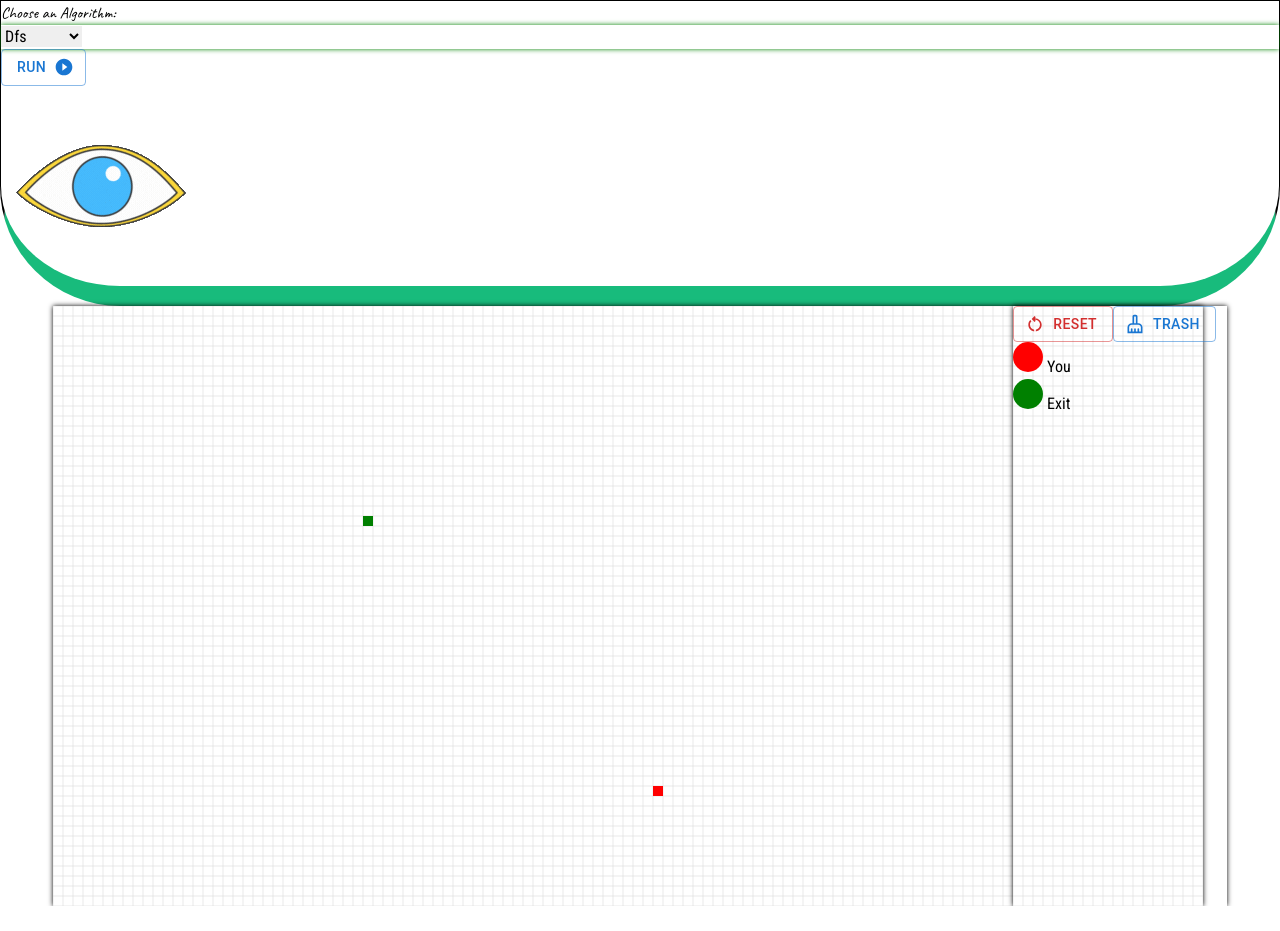
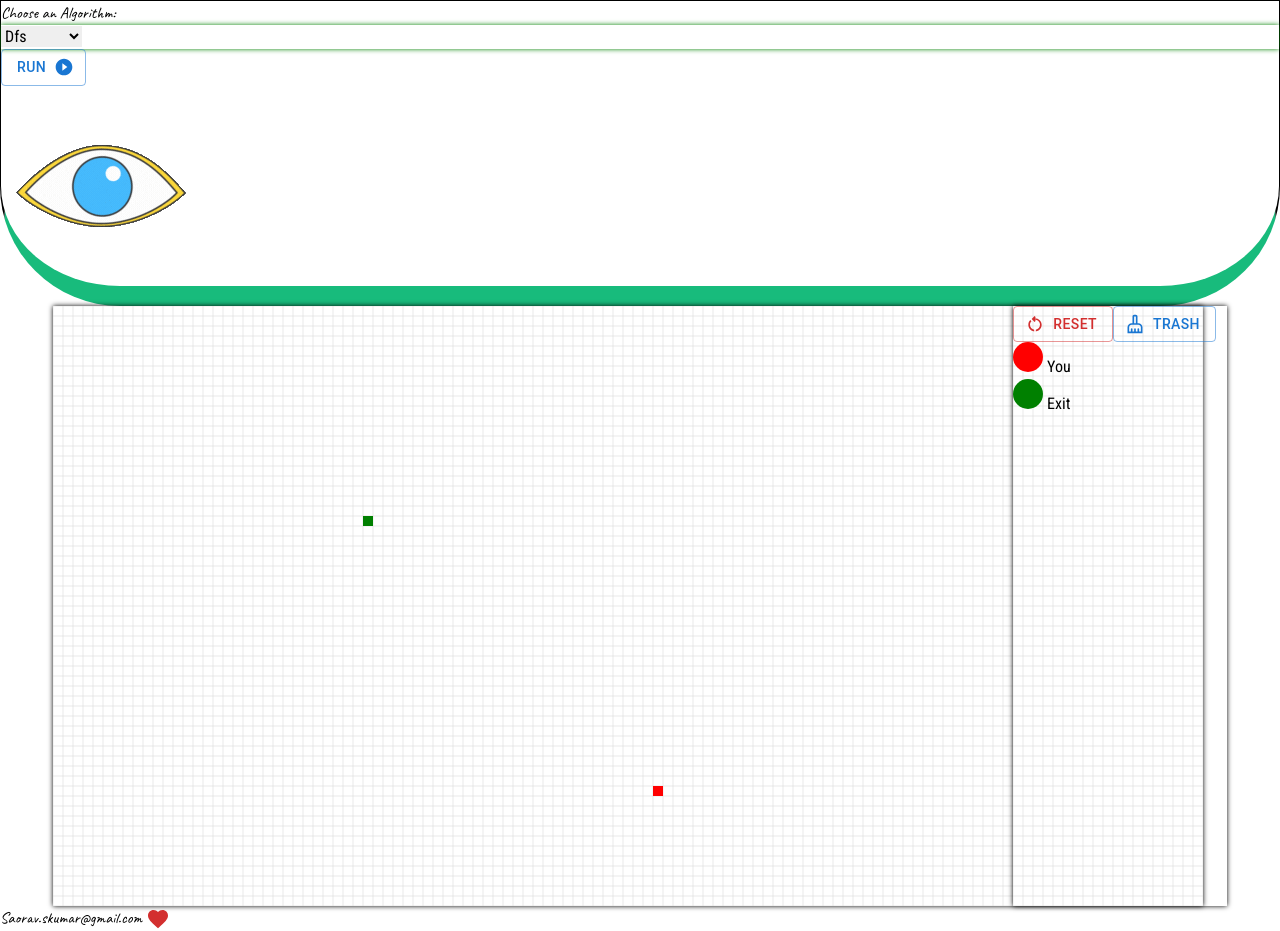
Before and after one commit to Batty-sk/A.L.G.O-, a Next.js app: page / in a window 1280 px wide. Before the commit the page ends 906 px from the top, so only its background shows below. Built offline with nearby package versions, Linux system fonts and the light colour scheme.

Commit message:
added footer

```diff
--- /dev/null
+++ b/src/Components/Footer.tsx
@@ -0,0 +1,14 @@
+import React from 'react'
+import { Caveat} from 'next/font/google'
+const Cat = Caveat({ subsets: ['latin'] ,weight: ['400', '700']})
+import FavoriteIcon from '@mui/icons-material/Favorite';
+
+const Footer = () => {
+  return (
+    <div className={`${Cat.className} flex justify-center text-2xl p-5`}>
+        <span>Saorav.skumar@gmail.com <FavoriteIcon color={'error'}/></span>
+    </div>
+  )
+}
+
+export default Footer
--- a/src/app/page.tsx
+++ b/src/app/page.tsx
@@ -4,6 +4,7 @@ import Header from '@/Components/Header'
 import MainCanvas from '@/Components/MainCanvas'
 import { Provider } from 'react-redux'
 import store from '../store/store'
+import Footer from '@/Components/Footer'
 const page = () => {
   return (
     <>
@@ -11,6 +12,7 @@ const page = () => {
     <Header/>
 
     <MainCanvas />
+    <Footer />
     </Provider>
     </>
     )
```
